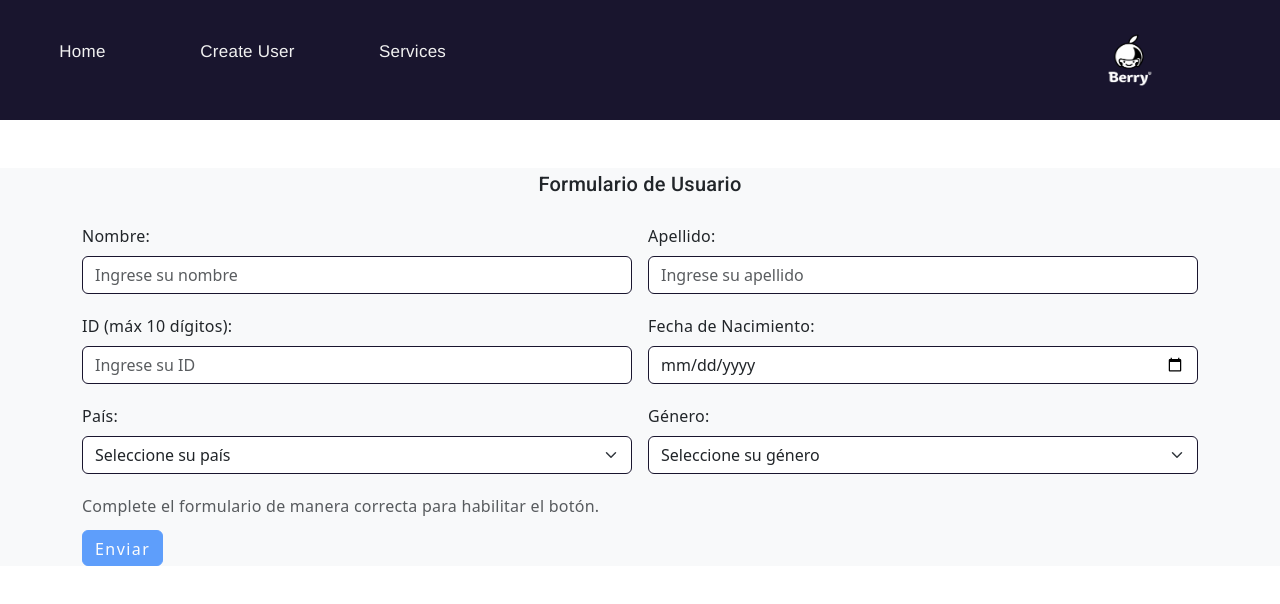
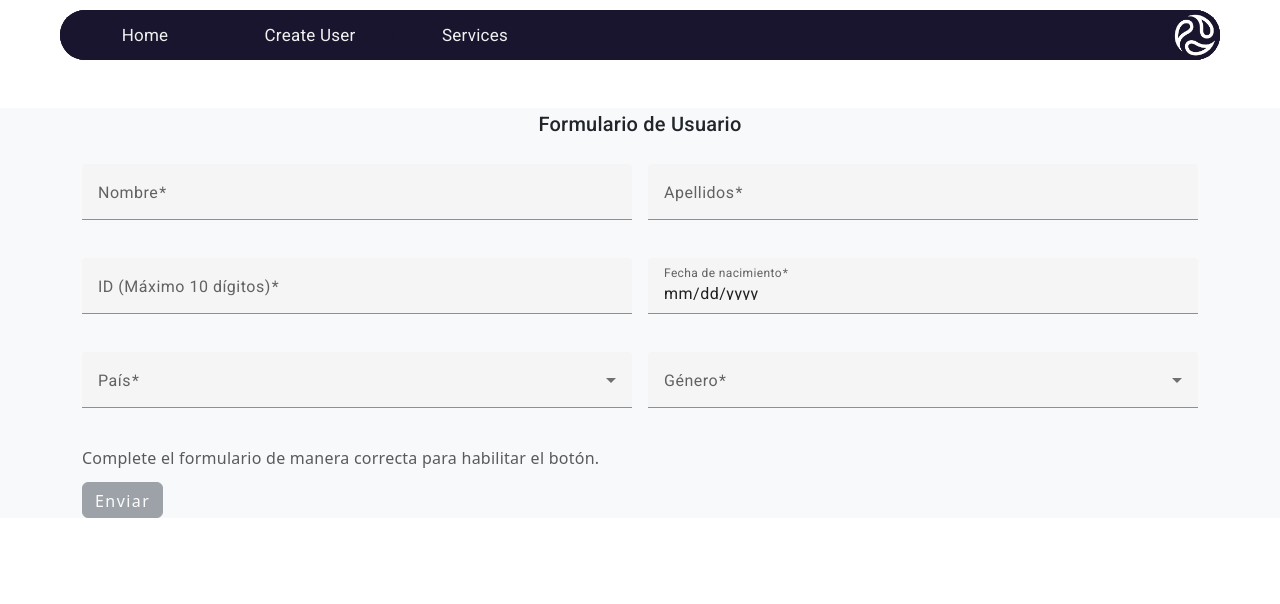
Before and after one commit to Lauusita/Angular-reactive-form, an Angular app: page /create in a window 1280 px wide. Shown: the top 604 px of the page. Built offline with nearby package versions, Linux system fonts and the light colour scheme; no server answers.

Commit message:
changing main view and applying more angular material styles

```diff
--- a/src/app/components/barra-menu/barra-menu.component.css
+++ b/src/app/components/barra-menu/barra-menu.component.css
@@ -1,7 +1,13 @@
 *{
   background-color: rgb(25, 21, 46);
-  font-family: 'Franklin Gothic Medium', 'Arial Narrow', Arial, sans-serif;
   font-size: 17px;
+  border-radius: 50px;
+}
+
+nav {
+  margin: 10px;
+  margin-left: 60px;
+  margin-right: 60px;
 }
 
 .general {
@@ -22,22 +28,24 @@
 
 .content ul {
   display: flex;
+  align-items: center;
+  justify-content: center;
   width: 500px;
   padding: 0;
+  margin: 0;
 }
 
 .content a {
   color: rgb(241, 241, 241);
   text-decoration: none;
-  text-align: center;
+  justify-content: center;
 }
 
 .content a:hover {
   border-radius: 20px;
-  padding: 10px;
-  background-color: rgb(252, 252, 252);
-  color: black;
+  color: rgb(157, 185, 245);
   text-decoration: none;
+  justify-content: center;
 }
 
 .content li {
--- a/src/app/components/barra-menu/barra-menu.component.html
+++ b/src/app/components/barra-menu/barra-menu.component.html
@@ -14,7 +14,7 @@
       </ul>
     </div>
     <div class="logo">
-      <img [src]="logo" alt="p" width="300px" height="120px" routerLink="/">
+      <img [src]="logo" alt="logo" width="50px" height="50px" routerLink="/">
     </div>
   </div>
 </nav>
--- a/src/app/components/crear-usuario/crear-usuario.component.html
+++ b/src/app/components/crear-usuario/crear-usuario.component.html
@@ -8,55 +8,67 @@
   <div class="container mt-5">
     <h2 class="text-center mb-4">Formulario de Usuario</h2>
     <form class="row g-3" [formGroup]="profileForm">
+
       <div class="col-md-6">
-        <label for="firstName" class="form-label">Nombre:</label>
-        <input type="text" formControlName="firstName" id="firstName" class="form-control" placeholder="Ingrese su nombre">
-        <div class="form-text">{{profileForm.value.firstName}}</div>
+          <mat-form-field class="w-100" appearance="fill">
+            <mat-label>Nombre</mat-label>
+            <input formControlName="firstName" matInput placeholder="Nombre">
+            <mat-hint>{{profileForm.value.firstName}}</mat-hint>
+          </mat-form-field>
       </div>
 
       <div class="col-md-6">
-        <label for="lastName" class="form-label">Apellido:</label>
-        <input type="text" formControlName="lastName" id="lastName" class="form-control" placeholder="Ingrese su apellido">
-        <div class="form-text">{{profileForm.value.lastName}}</div>
+        <mat-form-field class="w-100" appearance="fill">
+          <mat-label>Apellidos</mat-label>
+          <input formControlName="lastName" matInput placeholder="Apellidos">
+          <mat-hint>{{profileForm.value.lastName}}</mat-hint>
+        </mat-form-field>
+      </div>
+
+
+      <div class="col-md-6">
+        <mat-form-field class="w-100" appearance="fill">
+          <mat-label>ID (Máximo 10 dígitos)</mat-label>
+          <input type="number" formControlName="id" matInput placeholder="Id" (click)="validate()" id="uid">
+          <mat-hint class="form-text" id="validateId">{{profileForm.value.id}}</mat-hint>
+        </mat-form-field>
       </div>
 
       <div class="col-md-6">
-        <label for="id" class="form-label">ID (máx 10 dígitos):</label>
-        <input type="number" formControlName="id" id="uid" class="form-control" min="0" max="10000000000" maxlength="10" placeholder="Ingrese su ID" (click)="validate()">
-
-        <div class="form-text" id="validateId">{{profileForm.value.id}}</div>
+        <mat-form-field class="w-100" appearance="fill">
+          <mat-label>Fecha de nacimiento</mat-label>
+          <input type="date" formControlName="birthdate" matInput placeholder="Fecha de nacimiento">
+          <mat-hint>{{profileForm.value.birthdate}}</mat-hint>
+        </mat-form-field>
       </div>
 
       <div class="col-md-6">
-        <label for="birthdate" class="form-label">Fecha de Nacimiento:</label>
-        <input type="date" formControlName="birthdate" id="birthdate" class="form-control">
-        <div class="form-text">{{profileForm.value.birthdate}}</div>
+        <mat-form-field class="w-100">
+          <mat-label>País</mat-label>
+          <mat-select formControlName="country">
+            <mat-option value="Colombia">Colombia</mat-option>
+            <mat-option value="Argentina">Argentina</mat-option>
+          </mat-select>
+          <mat-hint>{{profileForm.value.country}}</mat-hint>
+        </mat-form-field>
       </div>
 
       <div class="col-md-6">
-        <label for="country" class="form-label">País:</label>
-        <select id="country" formControlName="country" class="form-select">
-          <option value="" disabled selected>Seleccione su país</option>
-          <option value="Colombia">Colombia</option>
-          <option value="Argentina">Argentina</option>
-        </select>
-        <div class="form-text">{{profileForm.value.country}}</div>
-      </div>
+        <mat-form-field class="w-100">
+          <mat-label>Género</mat-label>
+          <mat-select formControlName="gender">
+            <mat-option value="Women">Women</mat-option>
+            <mat-option value="Male">Male</mat-option>
+          </mat-select>
+          <mat-hint>{{profileForm.value.gender}}</mat-hint>
+        </mat-form-field>
 
-      <div class="col-md-6">
-        <label for="gender" class="form-label">Género:</label>
-        <select id="gender" formControlName="gender" class="form-select">
-          <option value="" disabled selected>Seleccione su género</option>
-          <option value="Women">Women</option>
-          <option value="Male">Male</option>
-        </select>
-        <div class="form-text">{{profileForm.value.gender}}</div>
       </div>
 
       <!-- VALIDACIÓN -->
       <section class="validation col-12">
         <p class="text-muted">Complete el formulario de manera correcta para habilitar el botón.</p>
-        <button mat-raised-button class="btn btn-primary" type="submit" [disabled]="!profileForm.valid" (click)="openModal()">Enviar</button>
+        <button mat-raised-button class="btn btn-secondary" type="submit" [disabled]="!profileForm.valid" (click)="openModal()">Enviar</button>
       </section>
     </form>
   </div>
--- a/src/app/components/crear-usuario/crear-usuario.component.ts
+++ b/src/app/components/crear-usuario/crear-usuario.component.ts
@@ -4,11 +4,24 @@ import { UserFormModel } from '../../interfaces/crear-usuario';
 import { MatDialog, MatDialogModule } from '@angular/material/dialog'
 import { ModalCrearUsuarioComponent } from '../modal-crear-usuario/modal-crear-usuario.component';
 import { MatButtonModule } from '@angular/material/button'
+import { MatFormFieldModule } from '@angular/material/form-field'
+import {MatIconModule} from '@angular/material/icon';
+import {MatInputModule} from '@angular/material/input';
+import {MatSelectModule} from '@angular/material/select';
 
 @Component({
   selector: 'app-crear-usuario',
   standalone: true,
-  imports: [ReactiveFormsModule, ModalCrearUsuarioComponent, MatButtonModule, MatDialogModule],
+  imports: [
+    ReactiveFormsModule,
+    ModalCrearUsuarioComponent,
+    MatButtonModule,
+    MatDialogModule,
+    MatFormFieldModule,
+    MatInputModule,
+    MatIconModule,
+    MatSelectModule,
+  ],
   templateUrl: './crear-usuario.component.html',
   styleUrl: './crear-usuario.component.css'
 })
@@ -42,24 +55,22 @@ export class CrearUsuarioComponent {
     });
   }
 
-  validate() {
+  validate(): void {
     document.getElementById("uid")!.addEventListener('input', () => {
       const form = document.getElementById('validateId')
 
       const idValue = this.profileForm.value.id as number
-      const numberRegexp = /^\d+$/
 
-
-      if ( idValue > 10000000000) {
-        form!.innerHTML = "MÁXIMO 10 DÍGITOS"
-
-      }
+      (idValue > 10000000000)
+        ? form!.innerHTML = "MÁXIMO 10 DÍGITOS"
+        : form!.innerHTML = idValue.toString()
     })
   }
 
   openModal(): void {
     this.modal.open(ModalCrearUsuarioComponent, {
       data: {
+        img: "assets/send.gif",
         msg: "Formulario enviado exitosamente"
       }
     })
--- a/src/app/components/modal-crear-usuario/modal-crear-usuario.component.html
+++ b/src/app/components/modal-crear-usuario/modal-crear-usuario.component.html
@@ -1,6 +1,6 @@
 <div class="content">
   <div >
-    <img [src]="gif" alt="">
+    <img src={{data.img}} alt="">
   </div>
   <div mat-dialog-content>
     <p>{{data.msg}}</p>
--- a/src/app/components/modal-crear-usuario/modal-crear-usuario.component.ts
+++ b/src/app/components/modal-crear-usuario/modal-crear-usuario.component.ts
@@ -15,8 +15,6 @@ export class ModalCrearUsuarioComponent {
     @Inject(MAT_DIALOG_DATA) public data: any
   ){}
 
-  gif = "assets/send.gif"
-
   cancelar() {
     this.dialogRef.close();
   }
--- a/src/app/components/table/table.component.css
+++ b/src/app/components/table/table.component.css
@@ -0,0 +1,14 @@
+.content {
+  margin: 60px;
+  margin-top: 10px
+}
+
+.card {
+  border-color: rgb(149, 147, 161);
+  margin: 5px;
+  border-radius: 5px;
+}
+
+p:hover {
+  color: rgb(216, 93, 195);;
+}
--- a/src/app/components/table/table.component.html
+++ b/src/app/components/table/table.component.html
@@ -1,20 +1,18 @@
-<table class="table">
-  <thead>
-    <tr>
-      <th scope="col">Id</th>
-      <th scope="col">Avatar</th>
-      <th scope="col">Nombre</th>
-      <th scope="col">Rol</th>
-    </tr>
-  </thead>
-  <tbody>
-    @for(usuario of listadoUsuarios; track $index){
-      <tr>
-        <td>{{usuario.id}}</td>
-        <td><img [src]="usuario.avatar" class="img-usuario"></td>
-        <td>{{usuario.name}}</td>
-        <td>{{usuario.role}}</td>
-      </tr>
-    }
-  </tbody>
-</table>
+
+<div class="content">
+  @for (usuario of listadoUsuarios; track $index) {
+    <mat-card class="card" appearance="outlined">
+      <mat-card-header>
+        <div mat-card-avatar class="example-header-image"></div>
+          <mat-card-title>
+            <p class="show-info" (click)="mostrarInformacion(usuario.avatar, usuario.email)"> {{usuario.name}} </p>
+
+          </mat-card-title>
+          <mat-card-subtitle>
+            {{usuario.role}}
+          </mat-card-subtitle>
+          <img mat-card-avatar src={{usuario.avatar}} alt="avatar">
+      </mat-card-header>
+    </mat-card>
+  }
+</div>
--- a/src/app/components/table/table.component.ts
+++ b/src/app/components/table/table.component.ts
@@ -1,11 +1,18 @@
 import { Component, OnInit } from '@angular/core';
 import { Usuario } from '../../interfaces/usuario';
 import { UsuariosService } from '../../usuarios.service';
-
+import { MatCardModule } from '@angular/material/card'
+import { CommonModule } from '@angular/common';
+import { MatDialog } from '@angular/material/dialog';
+import { ModalCrearUsuarioComponent } from '../modal-crear-usuario/modal-crear-usuario.component';
 @Component({
   selector: 'app-table',
   standalone: true,
-  imports: [],
+  imports: [
+    CommonModule,
+    MatCardModule,
+    ModalCrearUsuarioComponent
+  ],
   templateUrl: './table.component.html',
   styleUrl: './table.component.css'
 })
@@ -14,7 +21,7 @@ export class TableComponent implements OnInit {
   existeUsuario: boolean = false;
   listadoUsuarios: Usuario[] = []
 
-  constructor(private usuariosService: UsuariosService){}
+  constructor(private usuariosService: UsuariosService, private modal: MatDialog){}
   // listadoUsuarios: Usuario[] = [
   //   {id: 1, nombre: 'Elen Contreras'},
   //   {id: 2, nombre: 'John Doe'},
@@ -27,10 +34,18 @@ export class TableComponent implements OnInit {
 
   obtenerUsuarios(){
     this.usuariosService.obtenerUsuarios().subscribe({
-      next: (value: Usuario[]) =>{
-        console.log(value)
+      next: (value: Usuario[]) => {
         this.listadoUsuarios = value
       }
     })
   }
+
+  mostrarInformacion(avatar: string, correo: string): void {
+    this.modal.open(ModalCrearUsuarioComponent, {
+      data: {
+        img: avatar,
+        msg: correo
+      }
+    })
+  }
 }
```
Also changed, not shown: src/assets/logo.png.
